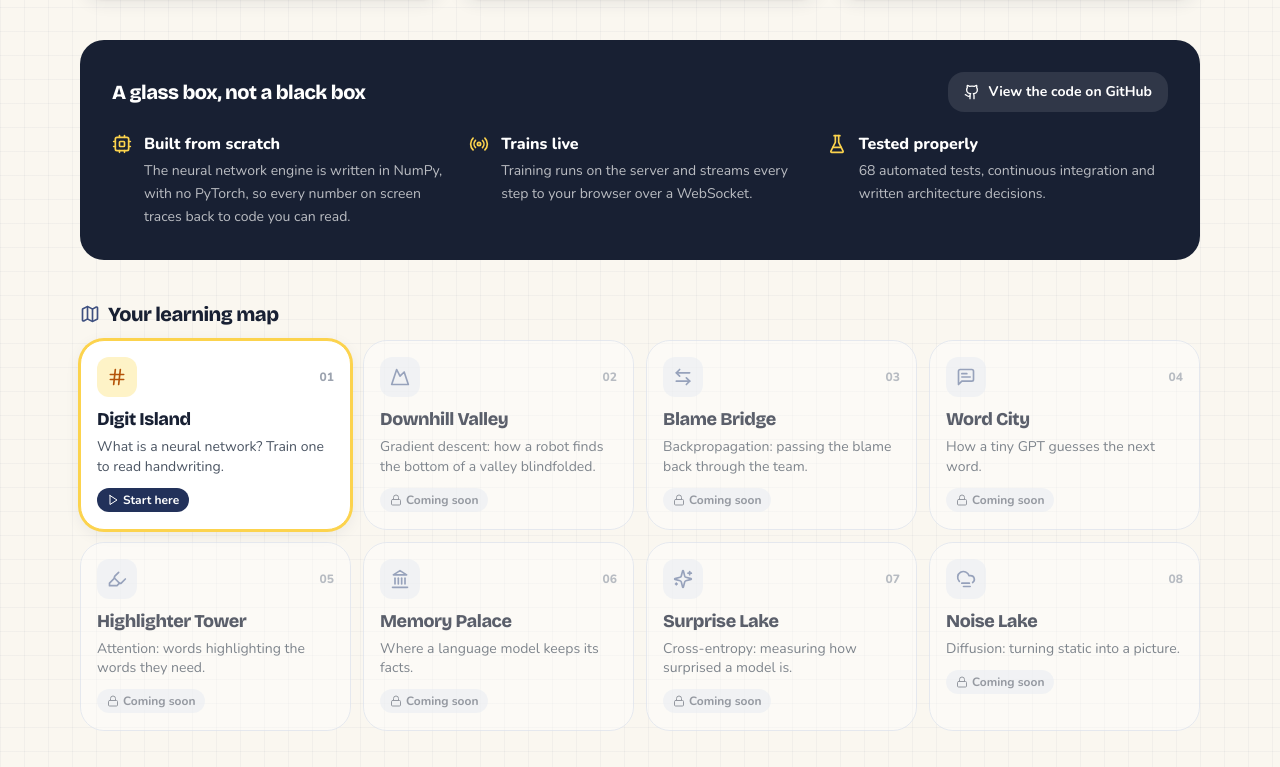
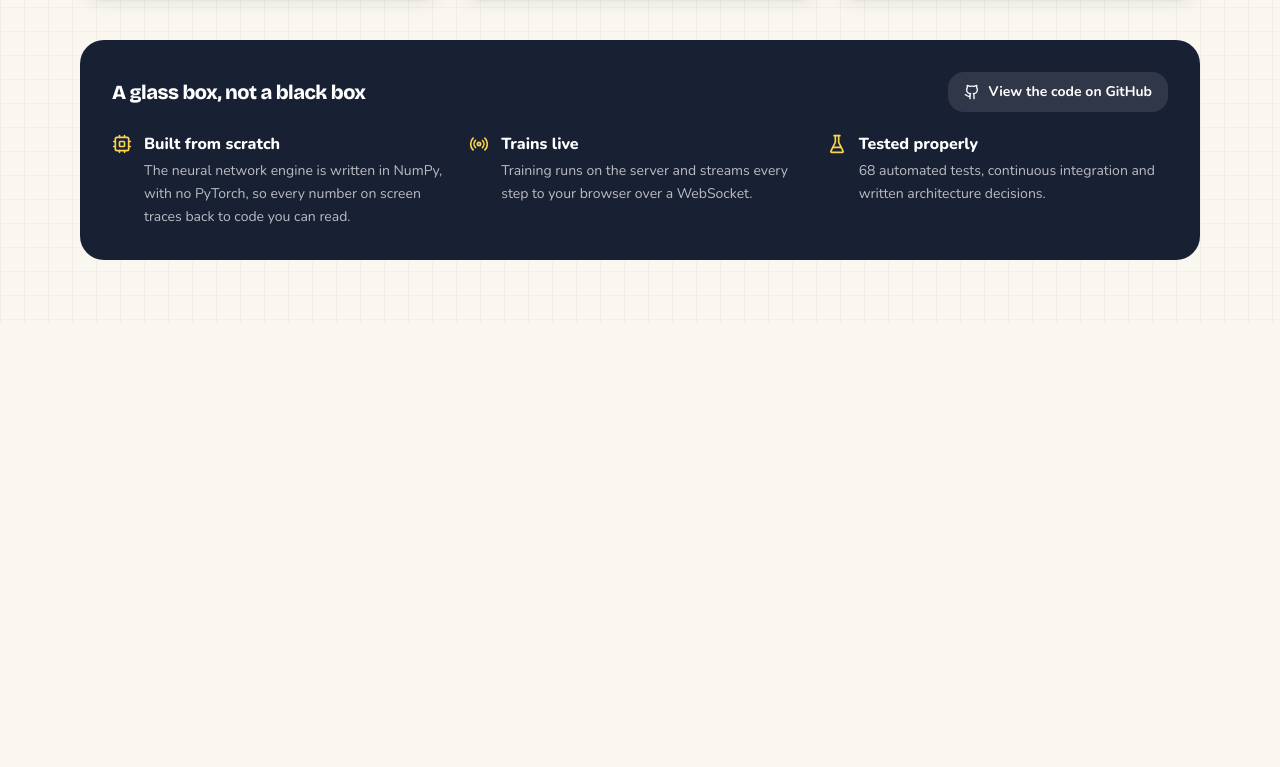
Before and after one commit to neerajkattal/glassbox, a React (Vite) app in the folder frontend/: page / in a window 1280 px wide. Shown: the part 593-1360 px from the top of the page. After the commit the page ends 917 px from the top, so only its background shows below. Built offline with nearby package versions, Linux system fonts and the light colour scheme; no server answers.

Commit message:
web: drop the learning map and keep the app focused on the digit mission

```diff
--- a/frontend/src/App.tsx
+++ b/frontend/src/App.tsx
@@ -1,8 +1,7 @@
 import { TopBar } from "./components/layout/TopBar";
-import { DONE_KEY, storedConcepts } from "./hooks/useMission";
+import { storedConcepts } from "./hooks/useMission";
 import { useHashRoute } from "./hooks/useHashRoute";
 import { useI18n } from "./i18n";
-import { readStored } from "./lib/storage";
 import { DigitIsland } from "./pages/DigitIsland";
 import { HomePage } from "./pages/HomePage";
 
@@ -23,7 +22,6 @@ export default function App() {
       ) : (
         <HomePage
           started={storedConcepts().length > 0}
-          digitDone={readStored(DONE_KEY) === "1"}
           onStart={() => navigate("digit-island")}
         />
       )}
--- a/frontend/src/components/map/WorldMap.tsx
+++ /dev/null
@@ -1,92 +0,0 @@
-import {
-  ArrowLeftRight,
-  CircleCheck,
-  CloudFog,
-  Hash,
-  Highlighter,
-  Landmark,
-  Lock,
-  MessageSquareText,
-  Mountain,
-  Play,
-  Sparkles,
-} from "lucide-react";
-
-import { useI18n } from "../../i18n";
-
-const ISLANDS = [
-  { id: "digit", icon: Hash },
-  { id: "downhill", icon: Mountain },
-  { id: "blame", icon: ArrowLeftRight },
-  { id: "words", icon: MessageSquareText },
-  { id: "highlighter", icon: Highlighter },
-  { id: "memory", icon: Landmark },
-  { id: "surprise", icon: Sparkles },
-  { id: "noise", icon: CloudFog },
-] as const;
-
-interface Props {
-  digitDone: boolean;
-  onOpenDigit: () => void;
-}
-
-/** The learning journey: one island per idea, unlocked in order. */
-export function WorldMap({ digitDone, onOpenDigit }: Props) {
-  const { t } = useI18n();
-  return (
-    <ol className="grid gap-3 sm:grid-cols-2 lg:grid-cols-4">
-      {ISLANDS.map((island, i) => {
-        const copy = t.home.islands[island.id];
-        const available = island.id === "digit";
-        const BadgeIcon = available ? (digitDone ? CircleCheck : Play) : Lock;
-        const badgeText = available ? (digitDone ? t.home.completed : t.home.inProgress) : t.home.comingSoon;
-        const Icon = island.icon;
-        const body = (
-          <>
-            <div className="flex items-center justify-between">
-              <span
-                className={`grid h-10 w-10 place-items-center rounded-xl ${
-                  available ? "bg-amber-100 text-amber-700" : "bg-brand-50 text-brand-400"
-                }`}
-                aria-hidden
-              >
-                <Icon className="h-5 w-5" />
-              </span>
-              <span className="text-xs font-extrabold text-gray-400">{String(i + 1).padStart(2, "0")}</span>
-            </div>
-            <h3 className="mt-2 text-lg font-extrabold">{copy.name}</h3>
-            <p className="mt-1 text-sm leading-snug text-gray-600">{copy.blurb}</p>
-            <span
-              className={`mt-3 inline-flex items-center gap-1 rounded-full px-2.5 py-1 text-xs font-bold ${
-                available ? "bg-brand-600 text-white" : "bg-brand-50 text-gray-500"
-              }`}
-            >
-              <BadgeIcon className="h-3 w-3" aria-hidden />
-              {badgeText}
-            </span>
-          </>
-        );
-        const classes = `block h-full rounded-3xl border p-4 text-left ${
-          available ? "border-amber-300 bg-white" : "border-brand-100 bg-white/60"
-        }`;
-        return (
-          <li key={island.id}>
-            {available ? (
-              <button
-                type="button"
-                onClick={onOpenDigit}
-                className={`${classes} w-full shadow-card ring-2 ring-amber-300 transition hover:-translate-y-0.5`}
-              >
-                {body}
-              </button>
-            ) : (
-              <div className={`${classes} opacity-70`} aria-disabled>
-                {body}
-              </div>
-            )}
-          </li>
-        );
-      })}
-    </ol>
-  );
-}
--- a/frontend/src/i18n/en.ts
+++ b/frontend/src/i18n/en.ts
@@ -8,7 +8,7 @@ export const en = {
     tagline: "Teach a robot. Watch its brain.",
   },
   nav: {
-    map: "Map",
+    map: "Home",
     language: "Language",
     depth: "How deep?",
   },
@@ -24,8 +24,8 @@ export const en = {
     title: "Learn how AI learns, by teaching one yourself.",
     subtitle:
       "No maths needed to start. Draw, train and even break a tiny robot brain — then find out what the big words mean.",
-    start: "Start Digit Island",
-    continue: "Continue Digit Island",
+    start: "Start teaching Bit",
+    continue: "Continue teaching Bit",
     howTitle: "How it works",
     how: [
       { title: "Play", body: "Draw a number and teach the robot to read it." },
@@ -50,23 +50,9 @@ export const en = {
       ],
       code: "View the code on GitHub",
     },
-    mapTitle: "Your learning map",
-    comingSoon: "Coming soon",
-    completed: "Completed",
-    inProgress: "Start here",
-    islands: {
-      digit: { name: "Digit Island", blurb: "What is a neural network? Train one to read handwriting." },
-      downhill: { name: "Downhill Valley", blurb: "Gradient descent: how a robot finds the bottom of a valley blindfolded." },
-      blame: { name: "Blame Bridge", blurb: "Backpropagation: passing the blame back through the team." },
-      words: { name: "Word City", blurb: "How a tiny GPT guesses the next word." },
-      highlighter: { name: "Highlighter Tower", blurb: "Attention: words highlighting the words they need." },
-      memory: { name: "Memory Palace", blurb: "Where a language model keeps its facts." },
-      surprise: { name: "Surprise Lake", blurb: "Cross-entropy: measuring how surprised a model is." },
-      noise: { name: "Noise Lake", blurb: "Diffusion: turning static into a picture." },
-    },
   },
   mission: {
-    title: "Digit Island",
+    title: "Teach Bit to read",
     stepOf: "Step {n} of {total}",
     goal: "Your goal",
   },
@@ -101,7 +87,7 @@ export const en = {
     },
     done: {
       say: "You did it! You trained a real neural network and you know what's happening inside it.",
-      goal: "Island complete",
+      goal: "Mission complete",
     },
   },
   draw: {
@@ -215,12 +201,12 @@ export const en = {
     reconnecting: "Connection lost — reconnecting…",
   },
   done: {
-    title: "Digit Island complete!",
+    title: "Mission complete!",
     body: "You trained a neural network, looked inside its brain, broke it and fixed it. That's more than most people ever see.",
-    badge: "Digit Island badge earned",
-    next: "Next: Downhill Valley (coming soon)",
+    badge: "Digit reader badge earned",
+    next: "Try it again with a bigger or smaller learning rate, or switch to Math to see the formulas.",
     replay: "Play again",
-    map: "Back to map",
+    map: "Back to home",
   },
 };
 
--- a/frontend/src/i18n/hinglish.ts
+++ b/frontend/src/i18n/hinglish.ts
@@ -7,7 +7,7 @@ export const hinglish: Messages = {
     tagline: "Robot ko sikhao. Uska dimaag dekho.",
   },
   nav: {
-    map: "Map",
+    map: "Home",
     language: "Bhasha",
     depth: "Kitna deep?",
   },
@@ -23,8 +23,8 @@ export const hinglish: Messages = {
     title: "AI kaise seekhta hai — khud ek ko sikha ke samjho.",
     subtitle:
       "Shuru karne ke liye maths ki zarurat nahi. Ek chhote robot ka dimaag draw karo, train karo, tod bhi do — phir bade-bade words ka matlab samjho.",
-    start: "Digit Island shuru karo",
-    continue: "Digit Island continue karo",
+    start: "Bit ko sikhana shuru karo",
+    continue: "Bit ko sikhana jaari rakho",
     howTitle: "Kaise kaam karta hai",
     how: [
       { title: "Khelo", body: "Ek number draw karo aur robot ko padhna sikhao." },
@@ -49,23 +49,9 @@ export const hinglish: Messages = {
       ],
       code: "GitHub pe code dekho",
     },
-    mapTitle: "Tumhara learning map",
-    comingSoon: "Jald aa raha hai",
-    completed: "Pura hua",
-    inProgress: "Yahan se shuru",
-    islands: {
-      digit: { name: "Digit Island", blurb: "Neural network kya hai? Ek ko handwriting padhna sikhao." },
-      downhill: { name: "Downhill Valley", blurb: "Gradient descent: aankh band karke ghaati ke neeche kaise pahunche." },
-      blame: { name: "Blame Bridge", blurb: "Backpropagation: galti ka blame team mein peeche bhejna." },
-      words: { name: "Word City", blurb: "Ek chhota GPT agla word kaise guess karta hai." },
-      highlighter: { name: "Highlighter Tower", blurb: "Attention: words un words ko highlight karte hain jinki unhe zarurat hai." },
-      memory: { name: "Memory Palace", blurb: "Language model apne facts kahan rakhta hai." },
-      surprise: { name: "Surprise Lake", blurb: "Cross-entropy: model kitna surprise hua, yeh naapna." },
-      noise: { name: "Noise Lake", blurb: "Diffusion: static ko picture mein badalna." },
-    },
   },
   mission: {
-    title: "Digit Island",
+    title: "Bit ko padhna sikhao",
     stepOf: "Step {n} / {total}",
     goal: "Tumhara goal",
   },
@@ -100,7 +86,7 @@ export const hinglish: Messages = {
     },
     done: {
       say: "Tumne kar dikhaya! Tumne ek asli neural network train kiya aur samjha ki andar kya ho raha hai.",
-      goal: "Island pura hua",
+      goal: "Mission pura hua",
     },
   },
   draw: {
@@ -214,11 +200,11 @@ export const hinglish: Messages = {
     reconnecting: "Connection toot gaya — dobara jod rahe hain…",
   },
   done: {
-    title: "Digit Island pura hua!",
+    title: "Mission pura hua!",
     body: "Tumne ek neural network train kiya, uske dimaag ke andar dekha, use toda aur theek kiya. Zyadatar log itna kabhi nahi dekhte.",
-    badge: "Digit Island badge mila",
-    next: "Agla: Downhill Valley (jald aa raha hai)",
+    badge: "Digit reader badge mila",
+    next: "Learning rate badal ke phir try karo, ya formulas dekhne ke liye Math pe jao.",
     replay: "Phir se khelo",
-    map: "Map pe wapas",
+    map: "Home pe wapas",
   },
 };
--- a/frontend/src/pages/HomePage.tsx
+++ b/frontend/src/pages/HomePage.tsx
@@ -1,7 +1,6 @@
-import { ArrowRight, Cpu, Eye, FlaskConical, Gamepad2, Github, Map, Radio, Tag } from "lucide-react";
+import { ArrowRight, Cpu, Eye, FlaskConical, Gamepad2, Github, Radio, Tag } from "lucide-react";
 
 import { Robot } from "../components/guide/Robot";
-import { WorldMap } from "../components/map/WorldMap";
 import { useI18n } from "../i18n";
 
 const HOW_ICONS = [Gamepad2, Eye, Tag];
@@ -10,11 +9,10 @@ const REPO_URL = "https://github.com/neerajkattal/glassbox";
 
 interface Props {
   started: boolean;
-  digitDone: boolean;
   onStart: () => void;
 }
 
-export function HomePage({ started, digitDone, onStart }: Props) {
+export function HomePage({ started, onStart }: Props) {
   const { t } = useI18n();
   return (
     <main className="mx-auto max-w-6xl px-4 pb-16">
@@ -89,14 +87,6 @@ export function HomePage({ started, digitDone, onStart }: Props) {
         </ul>
       </section>
 
-      <section aria-labelledby="map" className="mt-10">
-        <h2 id="map" className="flex items-center gap-2 text-xl font-extrabold">
-          <Map className="h-5 w-5 text-brand-500" aria-hidden /> {t.home.mapTitle}
-        </h2>
-        <div className="mt-3">
-          <WorldMap digitDone={digitDone} onOpenDigit={onStart} />
-        </div>
-      </section>
     </main>
   );
 }
```
